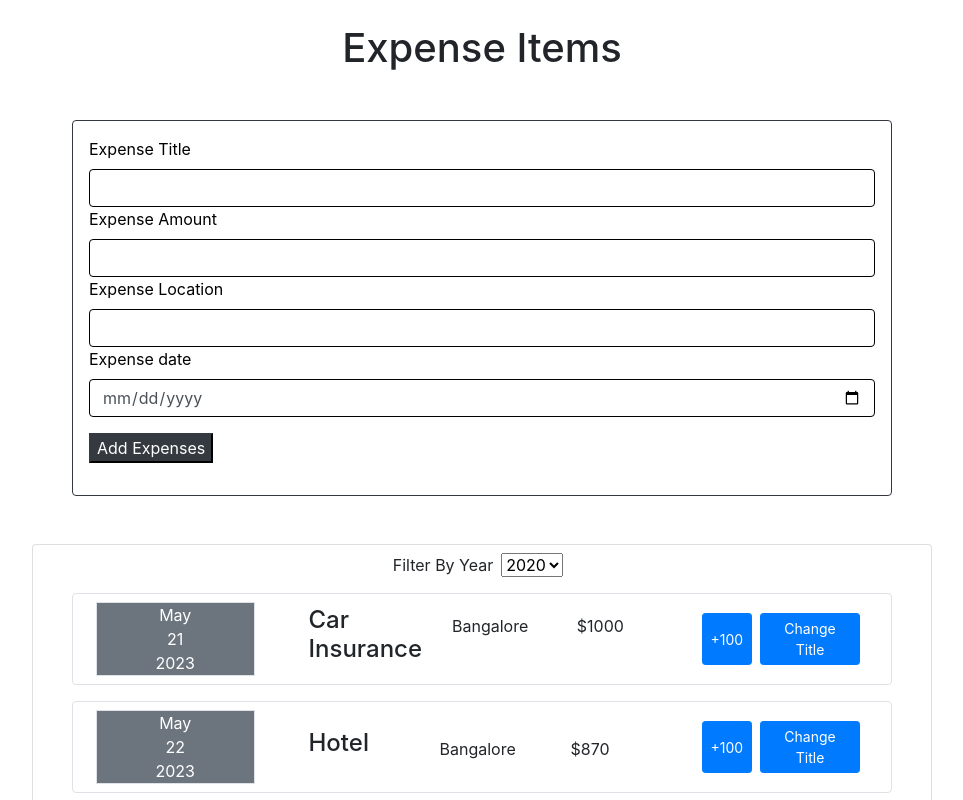
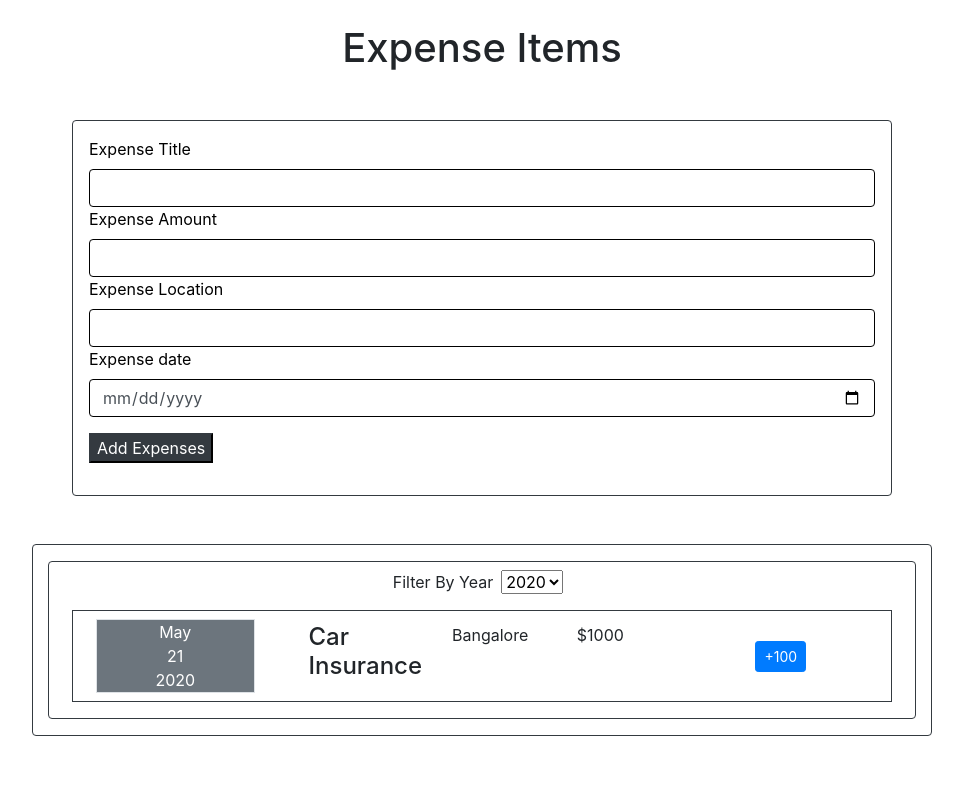
Before and after one commit to NirmalViswajith/expense-tracker, a React (Create React App) app in the folder expense-tracker/: page / in a window 1280 px wide. Shown: the top 800 px of the page, without its empty margins (158-1121 px from the left). Built offline with nearby package versions, Linux system fonts and the light colour scheme.

Commit message:
Updated Code and added filter method

```diff
--- a/expense-tracker/src/App.js
+++ b/expense-tracker/src/App.js
@@ -5,34 +5,34 @@ import Row from "react-bootstrap/Row";
 import Container from "react-bootstrap/Container";
 import "bootstrap/dist/css/bootstrap.min.css";
 import NewExpense from "./components/Form/NewExpenses";
-import ExpenseFilter from "./components/Expenses/ExpenseFilter";
+
 
 function App() {
   const [expenses, setExpenses] = useState([
     {
-      id: "e1",
-      date: new Date(2023, 4, 21),
+
+      date: new Date(2020, 4, 21),
       title: "Car Insurance",
       amount: "$1000",
       location: "Bangalore",
     },
     {
-      id: "e2",
-      date: new Date(2023, 4, 22),
+
+      date: new Date(2021, 4, 22),
       title: "Hotel",
       amount: "$870",
       location: "Bangalore",
     },
     {
-      id: "e3",
+
       date: new Date(2023, 4, 23),
       title: "Shopping",
       amount: "$10000",
       location: "Bangalore",
     },
     {
-      id: "e4",
-      date: new Date(2023, 4, 24),
+
+      date: new Date(2022, 4, 24),
       title: "Party",
       amount: "$10000",
       location: "Bangalore",
@@ -40,34 +40,17 @@ function App() {
   ]);
 
   const addExpenseHandler = (expense) => {
-    setExpenses((prevExpenses) => [expense, ...prevExpenses]);
+    setExpenses((prevExpenses) => { return [expense, ...prevExpenses]});
   };
 
-  const [filteredYear, setFilteredYear] = useState("2020");
-  const filterChangeHandler = (selectedYear) => {
-    setFilteredYear(selectedYear);
-  };
+
 
   return (
     <Container fluid>
       <h1 className="text-center my-4">Expense Items</h1>
       <NewExpense saveData={addExpenseHandler} />
       <Card className="App">
-        <ExpenseFilter
-          selected={filteredYear}
-          onChangeFilter={filterChangeHandler}
-        />
-        {expenses.map((expense) => (
-          <Row key={expense.id} className="mb-3">
-            <Expenses
-              className="border p-3"
-              date={expense.date}
-              title={expense.title}
-              amount={expense.amount}
-              location={expense.location}
-            />
-          </Row>
-        ))}
+        <Expenses expenses={expenses} />
       </Card>
     </Container>
   );
--- a/expense-tracker/src/components/Expenses/ExpenseDetails.js
+++ b/expense-tracker/src/components/Expenses/ExpenseDetails.js
@@ -1,14 +1,44 @@
+import React, { useState } from "react";
+import ExpenseDate from "./ExpenseDate";
+import Row from "react-bootstrap/Row";
+import Container from "react-bootstrap/Container";
+import Col from "react-bootstrap/Col";
+import Button from "react-bootstrap/Button";
+
 const ExpenseDetails = (props) => {
-  const title = props.title;
-  const location = props.location;
-  const amount = props.amount;
+  const { title, location, amount } = props;
+  const [expenseAmount, setExpenseAmount] = useState(amount);
+
+  const increment = () => {
+    const updatedAmount = `$${Number(expenseAmount.replace("$", "")) + 100}`;
+    setExpenseAmount(updatedAmount);
+  };
+
   return (
-    <>
-      <h4>{title}</h4>
-      <div>{amount}</div>
-      <div>{location}</div>
-    </>
+    <Container>
+      <Row className="border border-dark mx-2 align-items-center">
+        <Col xs={12} md={3}>
+          <ExpenseDate date={props.date} />
+        </Col>
+        <Col xs={12} md={6}>
+          <Row>
+            <Col className="ml-3"><h4>{title}</h4></Col>
+            <Col>{location}</Col>
+            <Col>{expenseAmount}</Col>
+          </Row>
+        </Col>
+        <Col xs={12} md={3} className="text-center">
+          <div className="d-flex justify-content-center mr-2">
+            <Button variant="primary" size="sm" className="mr-2" onClick={increment}>
+              +100
+            </Button>
+          </div>
+        </Col>
+
+
+      </Row>
+    </Container>
   );
-}
+};
 
 export default ExpenseDetails;
--- a/expense-tracker/src/components/Expenses/ExpenseFilter.js
+++ b/expense-tracker/src/components/Expenses/ExpenseFilter.js
@@ -3,20 +3,19 @@ import React from "react";
 const ExpenseFilter = (props) => {
   const dropdownChangeHandler = (event) => {
     props.onChangeFilter(event.target.value);
-  }
+  };
+
   return (
-    <div>
     <div className='text-center my-2'>
-        <label >Filter By Year</label>
-        <select className='mx-2 ' value = {props.selected} onChange={dropdownChangeHandler}>
+      <label>Filter By Year</label>
+      <select className='mx-2' value={props.selected} onChange={dropdownChangeHandler}>
         <option value="2022">2022</option>
         <option value="2021">2021</option>
         <option value="2020">2020</option>
         <option value="2019">2019</option>
       </select>
     </div>
-    </div>
   );
-}
+};
 
 export default ExpenseFilter;
--- a/expense-tracker/src/components/Expenses/Expenses.js
+++ b/expense-tracker/src/components/Expenses/Expenses.js
@@ -1,71 +1,35 @@
 import React, { useState } from "react";
-import ExpenseDate from "./ExpenseDate";
 import ExpenseDetails from "./ExpenseDetails";
 import Card from "../UI/Card";
 import Row from "react-bootstrap/Row";
-import Container from "react-bootstrap/Container";
-import Col from "react-bootstrap/Col";
-import Button from "react-bootstrap/Button";
-
+import ExpenseFilter from "./ExpenseFilter";
 
 function Expenses(props) {
-  const [title, setTitle] = useState(props.title);
+  const [filteredYear, setFilteredYear] = useState("2020");
 
-  const changeTitle = () => {
-    setTitle("updated");
+  const filterChangeHandler = (selectedYear) => {
+    setFilteredYear(selectedYear);
   };
 
-  const [amount, setAmount] = useState(props.amount);
-  const increment = () => {
-    const updatedAmount = `$${Number(amount.replace("$", "")) + 100}`;
-    setAmount(updatedAmount);
-  };
-
-
+  const filteredExpenses = props.expenses.filter(
+    (expense) => expense.date.getFullYear().toString() === filteredYear
+  );
 
   return (
-    <Container style={{ maxWidth: "850px" }}>
-      <Card className="expenseItem border">
-        <Row className="align-items-center">
-          <Col xs={12} md={3}>
-            <ExpenseDate date={props.date} />
-          </Col>
-          <Col xs={12} md={6}>
-            <Row>
-              <Col className="ml-3">
-                <ExpenseDetails title={title} />
-              </Col>
-              <Col>
-                <ExpenseDetails location={props.location} />
-              </Col>
-              <Col>
-                <ExpenseDetails amount={amount} />
-              </Col>
-            </Row>
-          </Col>
-          <Col xs={12} md={3} className="text-center">
-            <div className="d-flex justify-content-center mr-2">
-              <Button
-                variant="primary"
-                size="sm"
-                className="mr-2"
-                onClick={increment}
-              >
-                +100
-              </Button>
-              <Button
-                variant="primary"
-                size="sm"
-                className="mr-2"
-                onClick={changeTitle}
-              >
-                Change Title
-              </Button>
-            </div>
-          </Col>
+    <Card className="expenseItem border my-3" style={{ maxWidth: "850px" }}>
+      <ExpenseFilter selected={filteredYear} onChangeFilter={filterChangeHandler} />
+      {filteredExpenses.map((expense) => (
+        <Row className="mb-3" key={expense.id}>
+          <ExpenseDetails
+            className="border p-3"
+            date={expense.date}
+            title={expense.title}
+            amount={expense.amount}
+            location={expense.location}
+          />
         </Row>
-      </Card>
-    </Container>
+      ))}
+    </Card>
   );
 }
 
--- a/expense-tracker/src/components/UI/Card.js
+++ b/expense-tracker/src/components/UI/Card.js
@@ -4,7 +4,7 @@ import Container from "react-bootstrap/Container";
 const Card = (props) => {
   const classes = 'card ' + props.className;
   return (
-    <Container className={classes} style={{maxWidth: "900px",justifyContent: "center",display: "flex"}}>
+    <Container className={`${classes} border-dark`} style={{ maxWidth: "900px", justifyContent: "center", display: "flex" }}>
       {props.children}
     </Container>
   );
```
Lines whose indentation alone changed are shown as unchanged.
